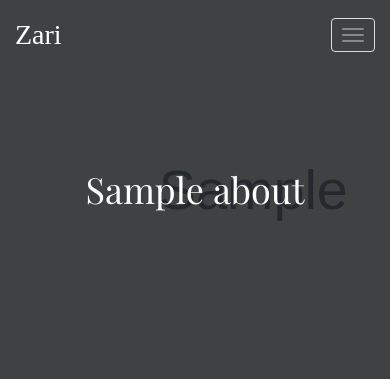
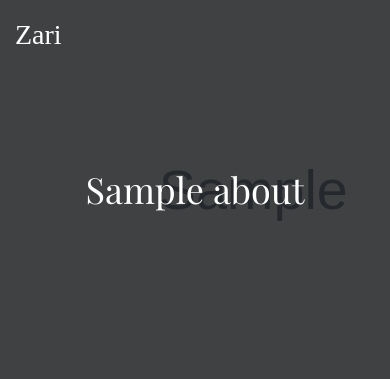
Before and after one commit to sarironnback/zari, a Django app: page /about/ in a window 390 px wide. Shown: the top 379 px of the page. Run offline with Django 3.2, Linux system fonts and the light colour scheme; tables that the repository leaves empty hold one stand-in row (values such as "Sample post"); grey boxes marked "Sample" are stand-in pictures; some libraries are stand-ins or nearby versions; some web fonts are replaced.

Commit message:
Removed responsive menu for now

```diff
--- a/pages/templates/navbar.html
+++ b/pages/templates/navbar.html
@@ -2,11 +2,6 @@
     <div class="container">
         <!-- Brand and toggle get grouped for better mobile display -->
         <div class="navbar-header">
-        <button type="button" class="navbar-toggle collapsed" data-toggle="collapse" data-target="#bs-example-navbar-collapse-1" aria-expanded="false">
-            <span class="icon-bar"></span>
-            <span class="icon-bar"></span>
-            <span class="icon-bar"></span>
-        </button>
             <a class="navbar-brand" href="{% url 'index' %}">Zari</a>
         </div>
 
```
Lines whose indentation alone changed are shown as unchanged.
